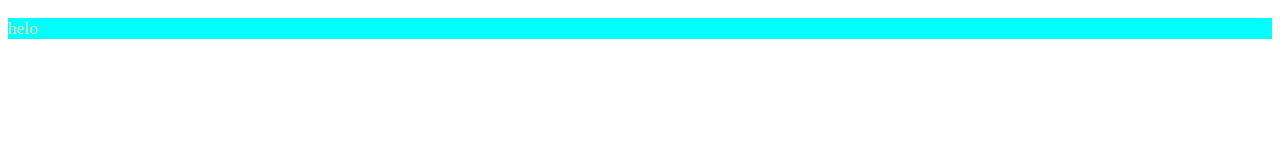
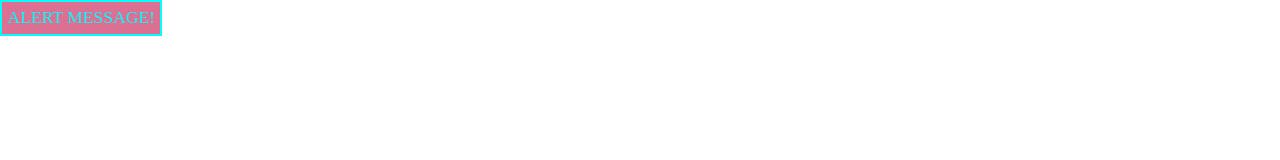
Before and after one commit to programmer-666/webdev, a plain HTML site: page index.htm in a window 1280 px wide. Drawn offline with Linux system fonts and the light colour scheme; a web font is replaced by a local one.

Commit message:
Changes to be committed:       modified:   index.htm       modified:   style.css
Untracked files:
      VCR_OSD_MONO_1.001.ttf
      moty.htm
      style_mot.css
      sunset.png

```diff
--- a/index.htm
+++ b/index.htm
@@ -4,11 +4,11 @@
     <meta charset="UTF-8">
     <meta name="viewport" content="width=device-width, initial-scale=1.0">
     <title>Document</title>
-    <link rel="stylesheet" href="style.css">
+    <link rel="stylesheet" href="./style.css">
 </head>
 <body>
-    <div class="mainDiv">
-        <p role="alert">helo</p>
+    <div class="alert-box">
+        <p role="alert">ALERT MESSAGE!</p>
     </div>
 </body>
 </html>
--- a/style.css
+++ b/style.css
@@ -1,7 +1,28 @@
-.mainDiv {
+* {
+    font-family: VCRMono;
+    padding: 0;
+    margin: 0;
+}
+
+@font-face {
+    font-family: VCRMono;
+    src: url(./VCR_OSD_MONO_1.001.ttf);
+}
+
+.alert-box {
     background-color: aqua;
+    border: 2px solid palevioletred;
+    color: palevioletred;
+    width: auto;
+    float: left;
+    padding: 0.3em;
+    font-size: 110%;
+    transition: 0.2s;
 }
-.mainDiv p[role="alert"] {
-    font-size: 110%;
-    color: wheat;
+
+.alert-box:hover {
+    background-color: palevioletred;
+    border: 2px solid aqua;
+    color: aqua;
+    transition: 0.2s;
 }
```
